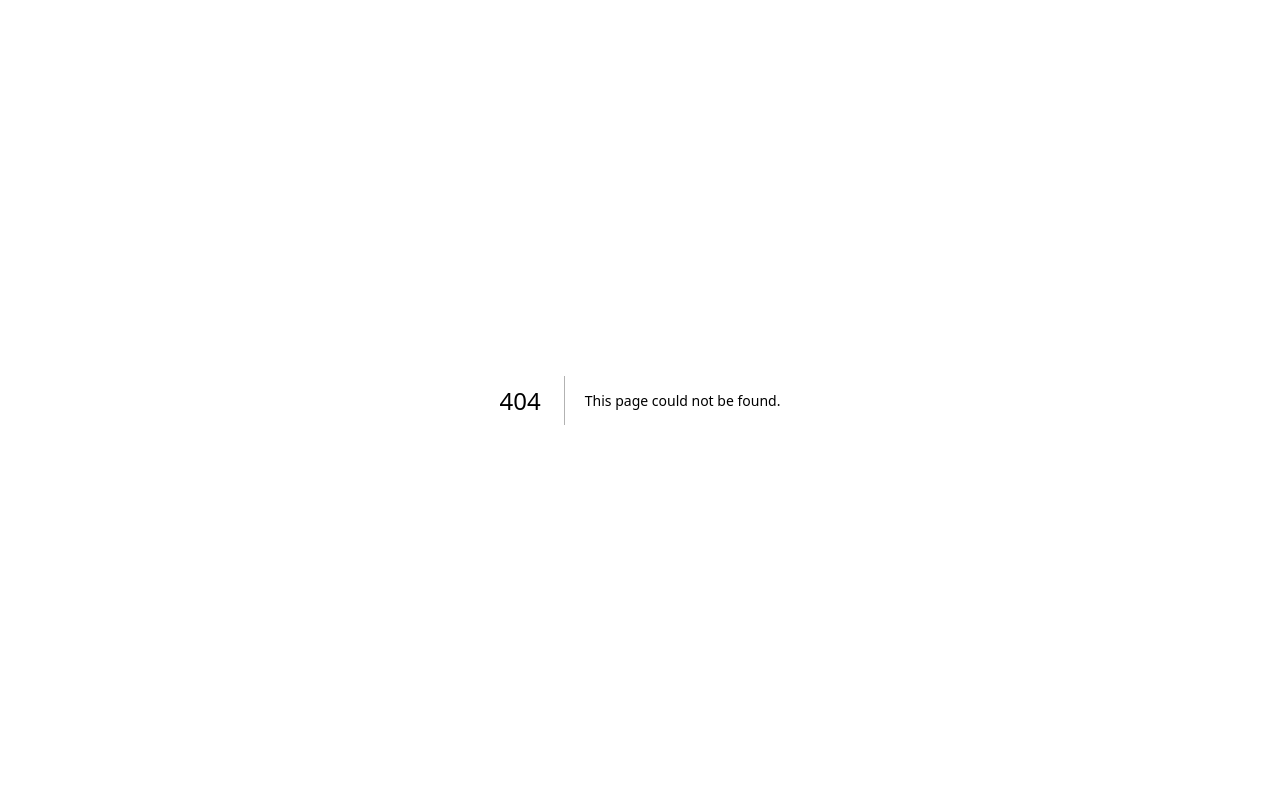
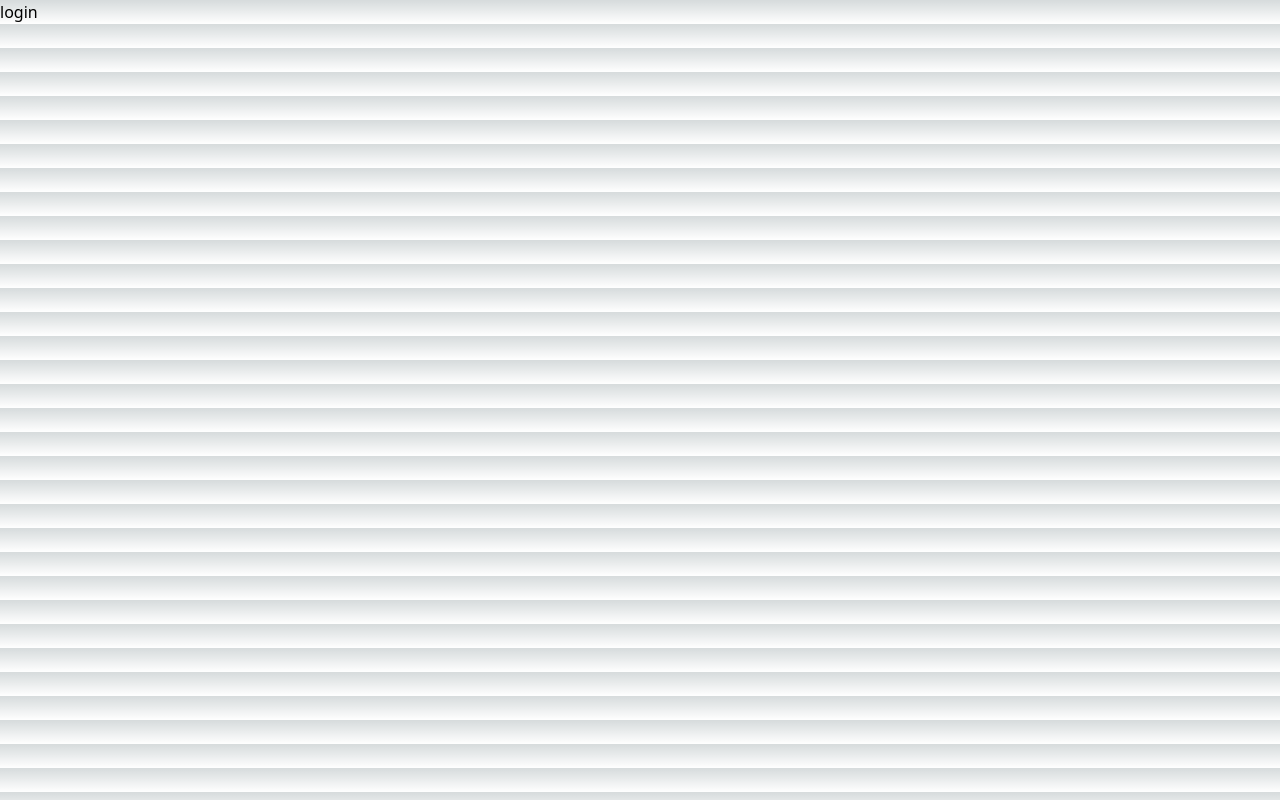
Before and after one commit to the-bipu/spotify-astro-theme, a Next.js app in the folder dhvani/: page /login in a window 1280 px wide. Before the commit this address had no page. Built offline with nearby package versions, Linux system fonts and the light colour scheme.

Commit message:
Create login.tsx

```diff
--- /dev/null
+++ b/dhvani/pages/login.tsx
@@ -0,0 +1,7 @@
+import React from 'react'
+
+export default function login() {
+  return (
+    <div>login</div>
+  )
+}
```
